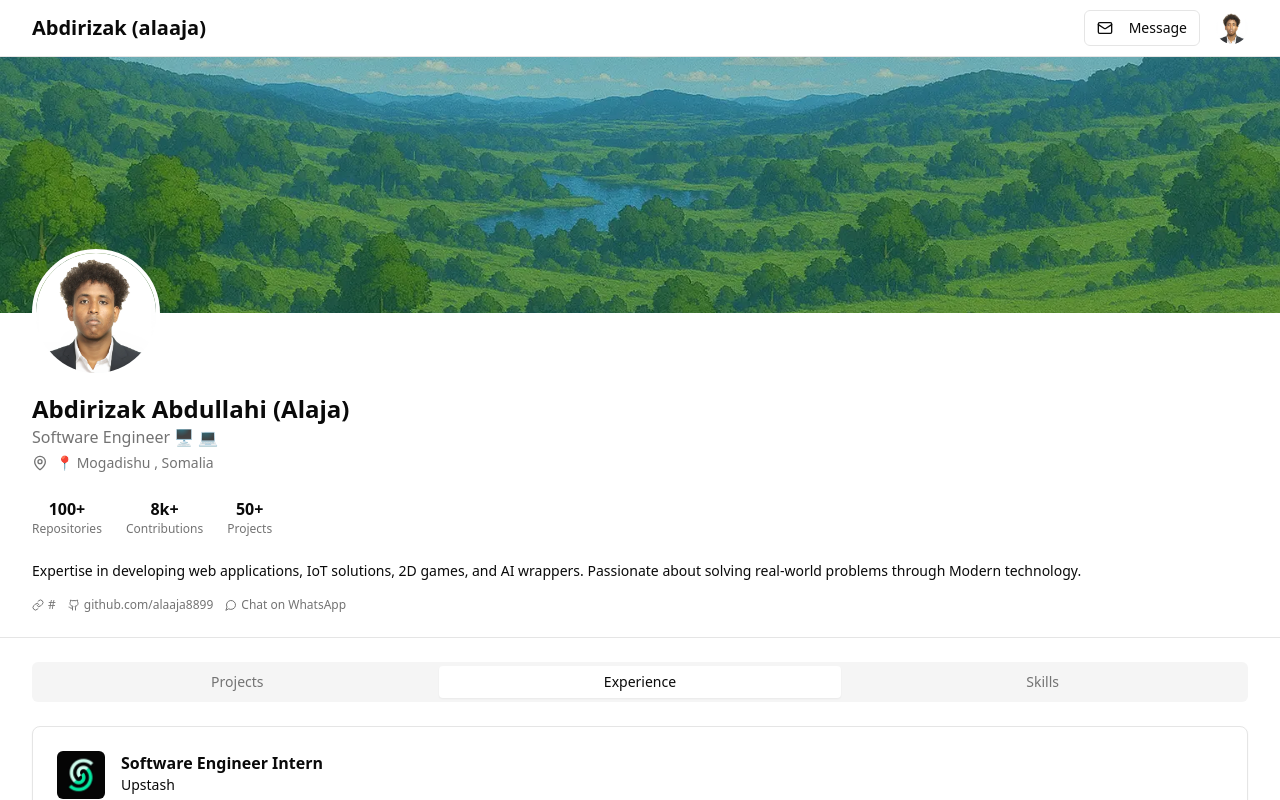
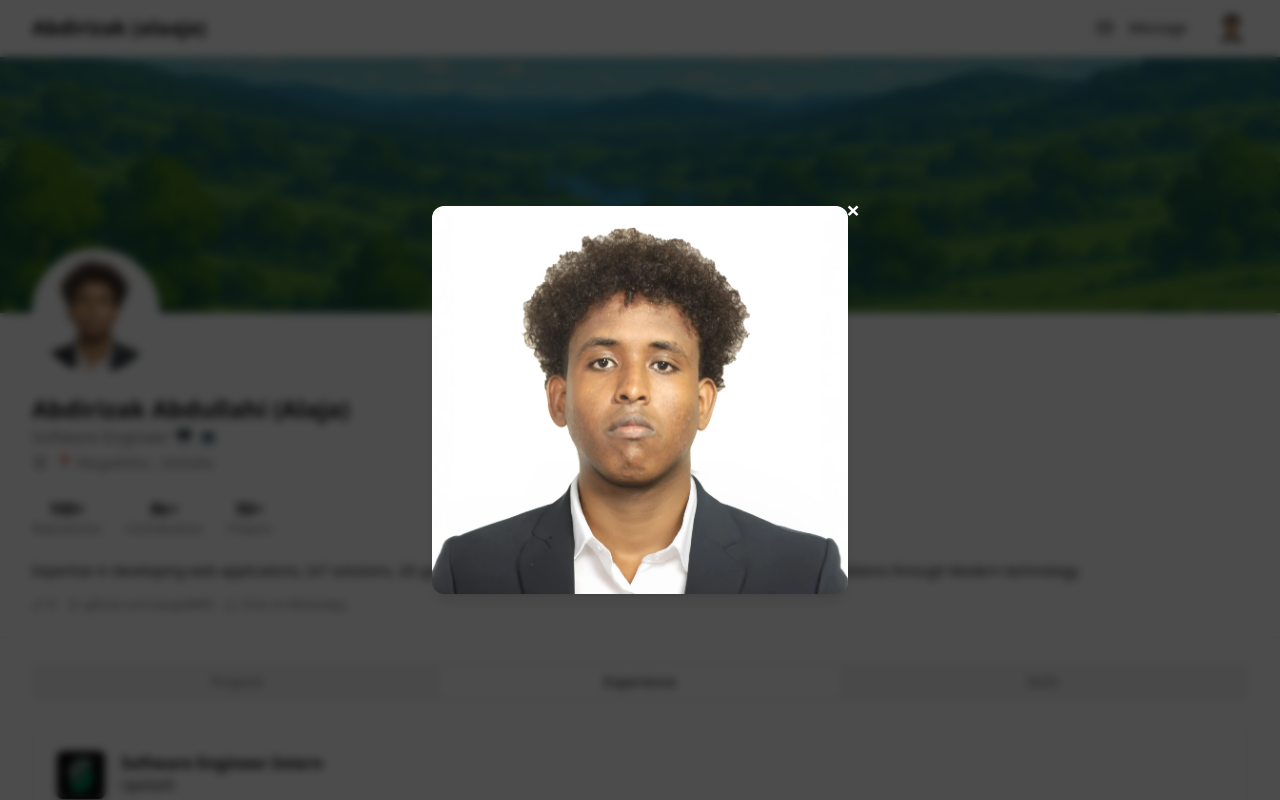
Before and after one commit to Alaaja8899/alaja-dev, a Next.js app: page / in a window 1280 px wide. Shown: the top 800 px of the page. Built offline with nearby package versions, Linux system fonts and the light colour scheme.

Commit message:
image zoom popup

```diff
--- a/app/page.tsx
+++ b/app/page.tsx
@@ -1,3 +1,4 @@
+"use client"
 import Image from "next/image"
 import Link from "next/link"
 import {
@@ -40,8 +41,11 @@ import { Separator } from "@/components/ui/separator"
 import { Badge } from "@/components/ui/badge"
 import { Avatar, AvatarFallback, AvatarImage } from "@/components/ui/avatar"
 import { Tabs, TabsContent, TabsList, TabsTrigger } from "@/components/ui/tabs"
+import { useState } from "react"
 
 export default function SocialProfilePage() {
+    const [showModal, setShowModal] = useState<boolean>(true)
+
   return (
     <div className="min-h-screen bg-background text-foreground">
       {/* Header */}
@@ -62,7 +66,30 @@ export default function SocialProfilePage() {
           </div>
         </div>
       </header>
-
+{/* Modal */}
+      {showModal && (
+        <div
+          className="fixed inset-0 z-50 flex items-center justify-center bg-black/70 backdrop-blur-sm"        >
+          <div
+            className="relative max-w-md w-full p-4"
+            onClick={(e) => e.stopPropagation()} // prevent closing when clicking image
+          >
+            <Image
+              src="/me.webp"
+              alt="Enlarged Profile"
+              width={500}
+              height={500}
+              className="w-full h-auto rounded-xl shadow-lg"
+            />
+            <button
+              className="absolute top-1 right-1 text-white text-2xl font-bold"
+              onClick={()=>setShowModal(false)}
+            >
+              &times;
+            </button>
+          </div>
+        </div>
+      )}
       <main>
         {/* Profile Header */}
         <div className="relative">
@@ -76,14 +103,17 @@ export default function SocialProfilePage() {
             />
           </div>
           <div className="container relative">
-            <div className="absolute -top-16 left-4 md:left-8 flex items-end">
-              <div className="relative h-32 w-32 rounded-full border-4 border-background overflow-hidden">
+            <div className="absolute -top-16 l(eft-4 md:left-8 flex items-end">
+              <div
+              className="relative h-32 w-32 rounded-full border-4 border-background overflow-hidden">
                 <Image
                   src="/me.webp"
                   alt="Profile"
                   fill
-                  className="object-cover"
+                  className="object-cover cursor-pointer"
                   priority
+              onClick={()=>setShowModal(true)}
+
                 />
               </div>
             </div>
```
